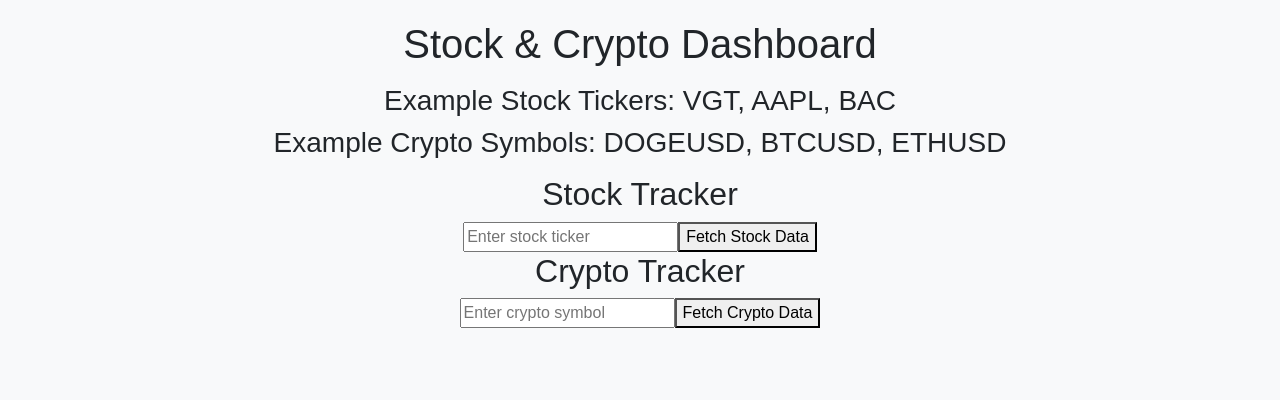
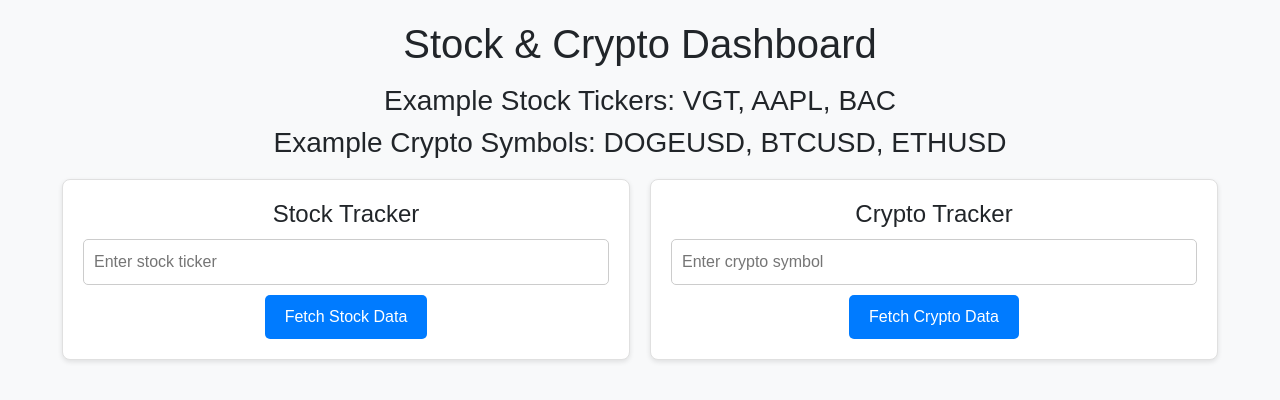
Before and after one commit to saxtonvandalsen/stock-crypto-tracker, a React (Create React App) app: page / in a window 1280 px wide. Shown: the top 400 px of the page. Built offline with nearby package versions, Linux system fonts and the light colour scheme; no server answers.

Commit message:
Added left-right alignment using flexbox

```diff
--- a/src/styles.css
+++ b/src/styles.css
@@ -10,3 +10,63 @@ body {
     text-align: center;
     padding: 20px;
   }
+
+  /* Container for flexbox layout */
+  .container {
+    display: flex;
+    justify-content: space-between;
+    margin: 20px auto;
+    max-width: 1200px;
+  }
+
+/* Section styling for stock and crypto */
+.section {
+  background-color: white;
+  border: 1px solid #e0e0e0;
+  box-shadow: 0 2px 5px rgba(0, 0, 0, 0.1);
+  padding: 20px;
+  flex: 1;
+  margin: 0 10px;
+  border-radius: 8px;
+}
+
+/* Header styles inside each section */
+.section h2 {
+  font-size: 24px;
+  margin-bottom: 10px;
+}
+
+/* Input and button styling for cleaner UI */
+input {
+  padding: 10px;
+  font-size: 16px;
+  width: 100%;
+  margin-bottom: 10px;
+  border: 1px solid #ccc;
+  border-radius: 5px;
+}
+
+button {
+  padding: 10px 20px;
+  font-size: 16px;
+  background-color: #007bff;
+  color: white;
+  border: none;
+  border-radius: 5px;
+  cursor: pointer;
+}
+
+button:hover {
+  background-color: #0056b3;
+}
+
+/* Success and error messages */
+.success-message {
+  color: green;
+  margin-top: 10px;
+}
+
+.error-message {
+  color: red;
+  margin-top: 10px;
+}
```
